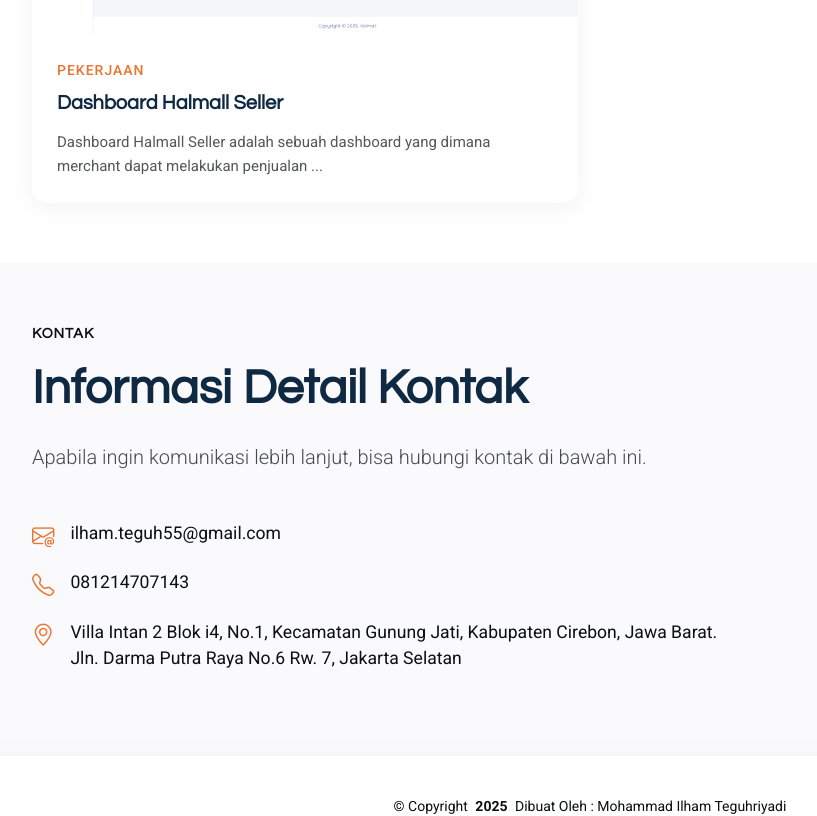
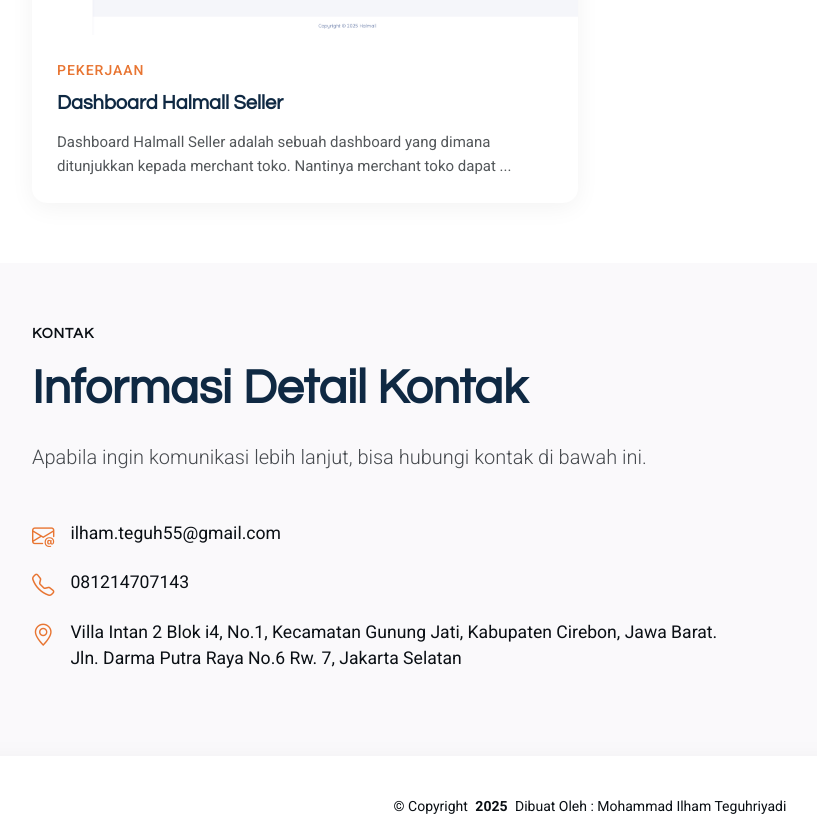
Before and after one commit to Teguhriyadi/Portofolio, a plain HTML site: page index.html in a window 1280 px wide. Shown: the part 9860-10676 px from the top of the page, without its empty margins (50-867 px from the left). Drawn offline with Linux system fonts and the light colour scheme.

Commit message:
Add New Portofolio

```diff
--- a/index.html
+++ b/index.html
@@ -1090,7 +1090,8 @@
                                     <span class="category">Pekerjaan</span>
                                     <h3>Dashboard Halmall Seller</h3>
                                     <p>
-                                        Dashboard Halmall Seller adalah sebuah dashboard yang dimana merchant dapat melakukan penjualan ...
+                                        Dashboard Halmall Seller adalah sebuah dashboard yang dimana ditunjukkan kepada merchant toko.
+                                        Nantinya merchant toko dapat ...
                                     </p>
                                 </div>
                             </div>
```
Also changed, not shown: dashboard-halmall-seller.html (line endings or trailing spaces).
